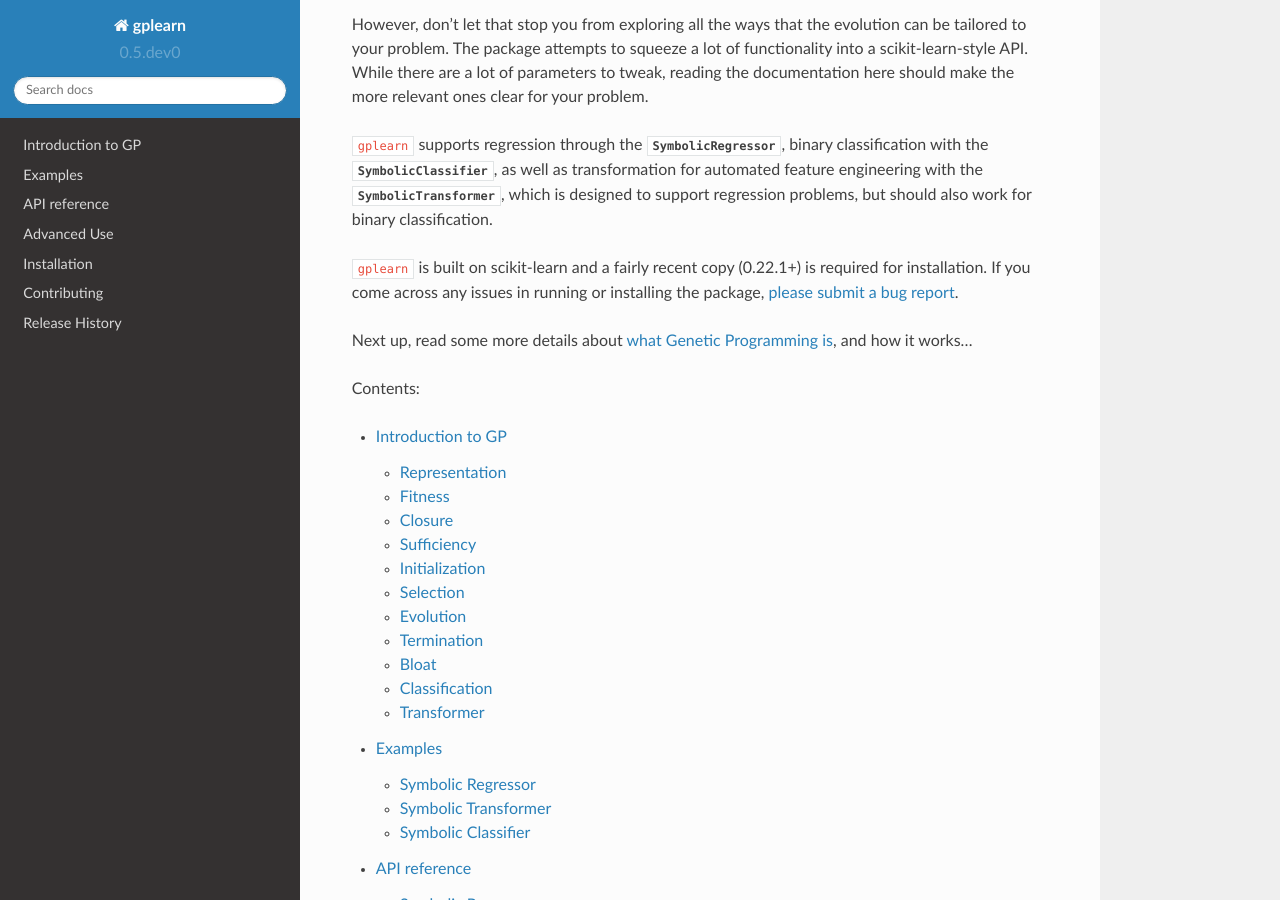
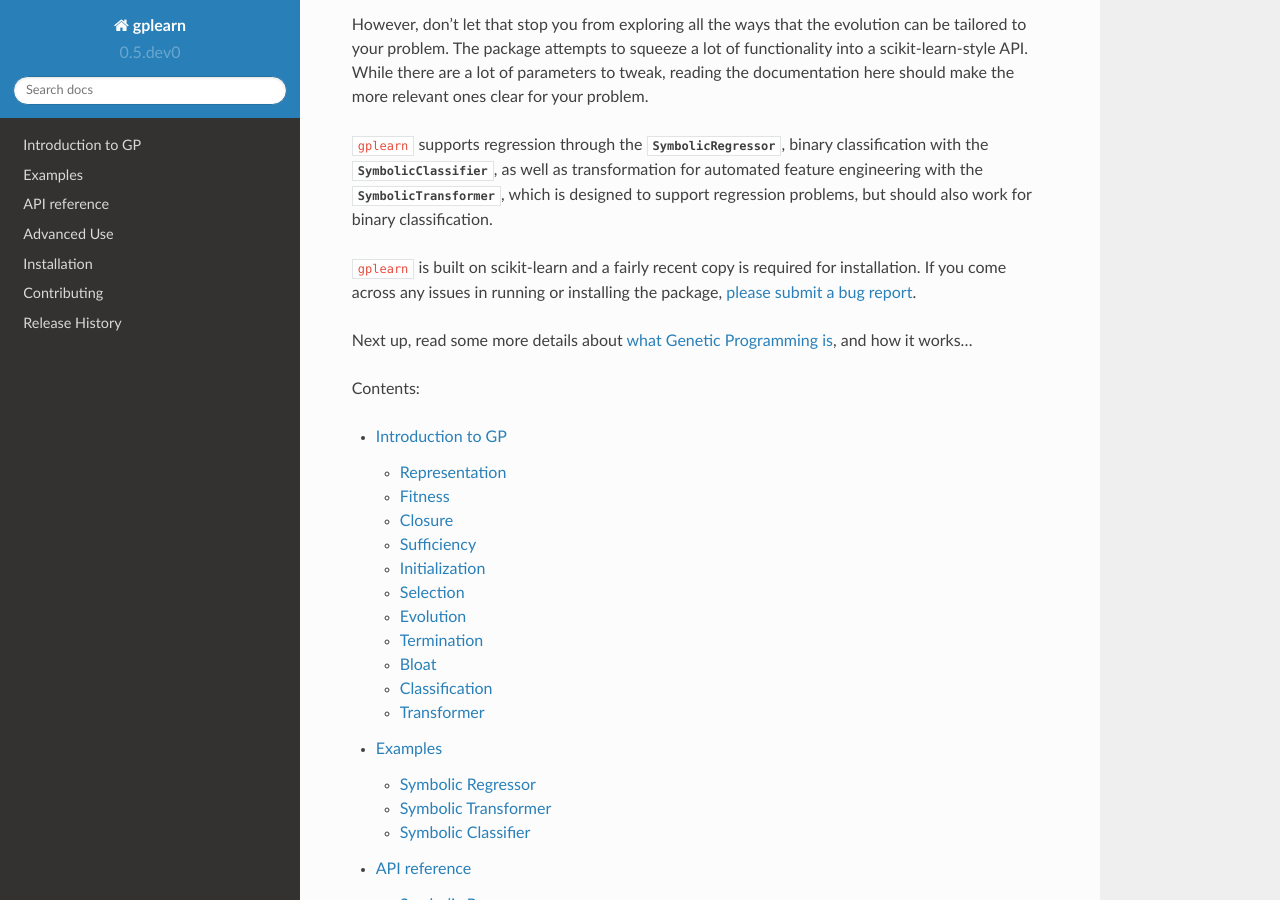
Before and after one commit to trevorstephens/gplearn, a Sphinx documentation site: the page built from doc/index.rst, in a window 1280 px wide and 900 px high, scrolled down 1116 px. Built offline with Sphinx 7.4.7 and the Read the Docs theme 2.0.0, drawn with Linux system fonts in a browser that asks for light colours.

Commit message:
update sklearn deps in docs

```diff
--- a/README.rst
+++ b/README.rst
@@ -38,4 +38,4 @@ gplearn retains the familiar scikit-learn `fit/predict` API and works with the e
 
 gplearn supports regression through the SymbolicRegressor, binary classification with the SymbolicClassifier, as well as transformation for automated feature engineering with the SymbolicTransformer, which is designed to support regression problems, but should also work for binary classification.
 
-gplearn is built on scikit-learn and a fairly recent copy (1.0.2+) is required for `installation <http://gplearn.readthedocs.io/en/stable/installation.html>`_. If you come across any issues in running or installing the package, `please submit a bug report <https://github.com/trevorstephens/gplearn/issues>`_.
+gplearn is built on scikit-learn and a fairly recent copy is required for `installation <http://gplearn.readthedocs.io/en/stable/installation.html>`_. If you come across any issues in running or installing the package, `please submit a bug report <https://github.com/trevorstephens/gplearn/issues>`_.
--- a/doc/index.rst
+++ b/doc/index.rst
@@ -65,7 +65,7 @@ for automated feature engineering with the :class:`SymbolicTransformer`, which
 is designed to support regression problems, but should also work for binary
 classification.
 
-``gplearn`` is built on scikit-learn and a fairly recent copy (0.22.1+) is required
+``gplearn`` is built on scikit-learn and a fairly recent copy is required
 for installation. If you come across any issues in running or installing the
 package, `please submit a bug report <https://github.com/trevorstephens/gplearn/issues>`_.
 
```
Also changed, not shown: 1 other file.
